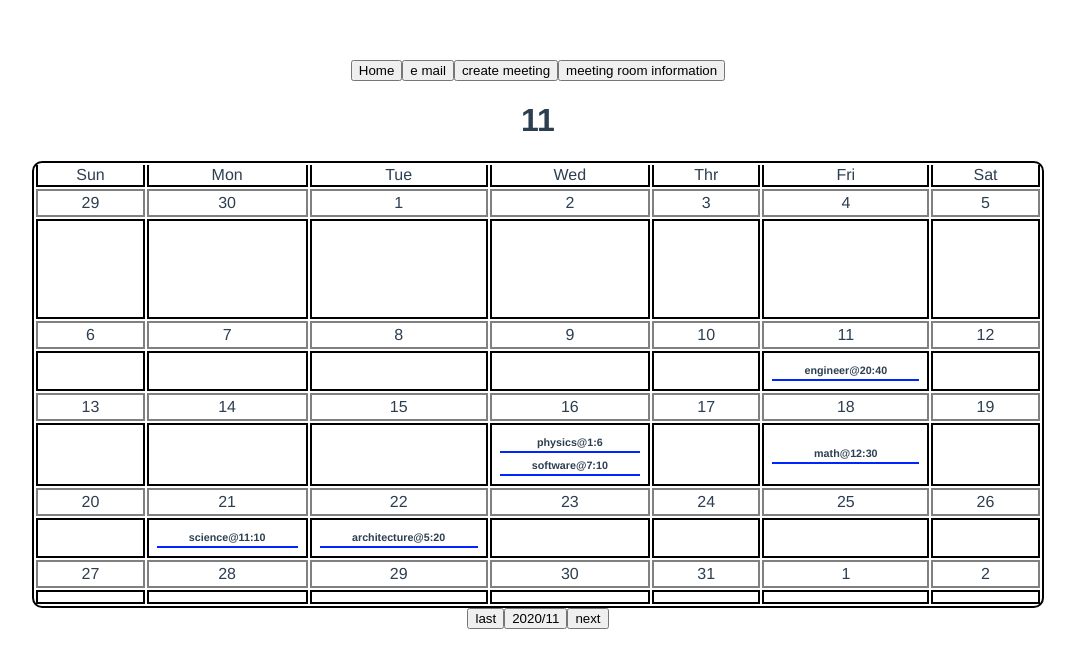
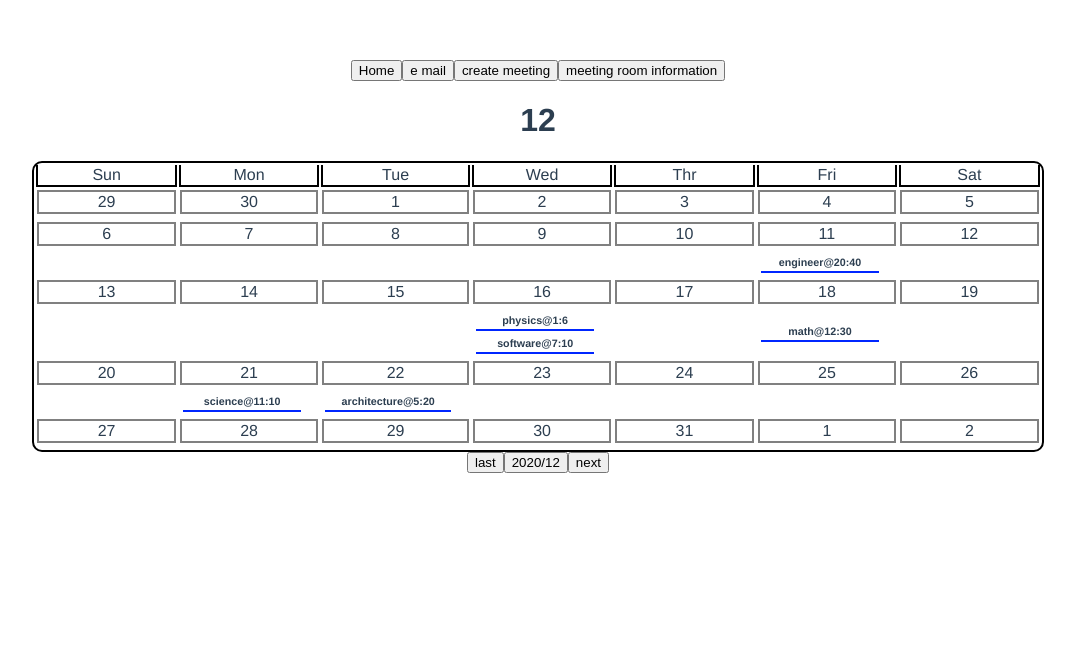
Before and after one commit to horacio195511/Virtual-Meeting-Room-Management, a Vue app: page / in a window 1280 px wide. Both pictures are taken after a click on the button "Home". Shown: the top 668 px of the page, without its empty margins (102-1177 px from the left). Built offline with nearby package versions, Linux system fonts and the light colour scheme.

Commit message:
need some more styling

```diff
--- a/src/components/Calendar.vue
+++ b/src/components/Calendar.vue
@@ -19,7 +19,7 @@
               @full-meeting-info="below='FullMeetingInfo'">
             </DateInfo>
             </tr>
-            <tr class="meetingRow">
+            <tr>
             <DateInfo
               v-for="date in cal[0]"
               :key="date.id"
@@ -123,7 +123,7 @@ export default {
   data() {
     return {
       currentDate: this.initialdate,
-      currentMonth: this.initialdate.getMonth(),
+      currentMonth: this.initialdate.getMonth() + 1,
       currentYear: this.initialdate.getFullYear(),
       cal: this.calGenerator(this.initialdate),
       // meeting request should be done here
@@ -149,12 +149,12 @@ export default {
     meetingRequest() {
       // get meeting list of the specific month from server
       const rawMeetings = [
-        { date: new Date(2020, 12, 18, 12, 30), topic: 'math' },
-        { date: new Date(2020, 12, 21, 11, 10), topic: 'science' },
-        { date: new Date(2020, 12, 22, 5, 20), topic: 'architecture' },
-        { date: new Date(2020, 12, 15, 25, 6), topic: 'physics' },
-        { date: new Date(2020, 12, 11, 20, 40), topic: 'engineer' },
-        { date: new Date(2020, 12, 15, 30, 70), topic: 'software' },
+        { start: new Date(2020, 12, 18, 12, 30), topic: 'math' },
+        { start: new Date(2020, 12, 21, 11, 10), topic: 'science' },
+        { start: new Date(2020, 12, 22, 5, 20), topic: 'architecture' },
+        { start: new Date(2020, 12, 15, 25, 6), topic: 'physics' },
+        { start: new Date(2020, 12, 11, 20, 40), topic: 'engineer' },
+        { start: new Date(2020, 12, 15, 30, 70), topic: 'software' },
       ];
       // sort it according to day
       // ex:
@@ -169,7 +169,7 @@ export default {
       }
       let i = 0;
       rawMeetings.forEach((element) => {
-        meetingsForDate[element.date.getDate()].push({ id: i += 1, meeting: element });
+        meetingsForDate[element.start.getDate()].push({ id: i += 1, meeting: element });
       });
       return meetingsForDate;
     },
@@ -240,9 +240,6 @@ export default {
   border-right: 2px solid black;
   border-left: 2px solid black;
 }
-.meetingRow{
-  height: 100px;
-}
 .component{
   display: block;
   margin-left: auto;
--- a/src/components/CancelUser.vue
+++ b/src/components/CancelUser.vue
@@ -1,35 +1,15 @@
 <template>
-  <td>
-      <div v-for="user in usersArr" :key="user">
-        <button @click="disinvite(user)">X</button><label>{{ user }}</label>
-      </div>
-      <input type="text" @keypress="onEnterPress" v-model="newUser">
-  </td>
+  <div>
+    <button @click="$emit('disinvite', attendee)">X</button><label>{{ attendee.user }}</label>
+  </div>
 </template>
 
 <script>
 export default {
   name: 'CancelUser',
-  props: ['attendees'],
-  data() {
-    return {
-      usersObj: this.attendees,
-      newUser: '',
-    };
-  },
-  computed:{
-    usersArr (){
-      let tmp = [];
-      this.usersObj.forEach(element => {
-        tmp.push(element.user);
-      });
-    }
-  },
+  props: ['attendee'],
   methods: {
     // there is something make the page reload !!
-    disinvite(user) {
-      this.usersArr.slice(this.users.indexOf(),1)
-    },
     onEnterPress() {
       let e;
       if (!e) e = window.event;
--- a/src/components/CreateMeeting.vue
+++ b/src/components/CreateMeeting.vue
@@ -24,7 +24,15 @@
       </tr>
       <tr>
           <td><label>參與人</label></td>
-          <CancelUser :attendees="attendee"></CancelUser>
+          <td>
+            <CancelUser
+              v-for="attendee in attendees"
+              :attendee="attendee"
+              :key="attendee.id"
+              @disinvite="disinvite">
+            </CancelUser>
+            <input type="text" v-model="newUser" @keydown="newAttendee($event)">
+          </td>
       </tr>
       <tr>
           <td></td>
@@ -43,6 +51,12 @@ export default {
   components: {
     CancelUser,
   },
+  data() {
+    return {
+      currentMeeting: this.meeting,
+      newUser: '',
+    };
+  },
   methods: {
     create() {
       // call the api to store the meeting
@@ -50,6 +64,26 @@ export default {
       // if meeting create was successful, create reminder
       // data is bind to the form
       this.$emit('create-reminder');
+    },
+    disinvite(attendee) {
+      // remove the user from the list of attendee in current meeting
+      const index = this.currentMeeting.attendee.indexOf(attendee);
+      this.currentMeeting.attendee.splice(index, 1);
+      this.$forceUpdate();
+      // send email to the user who are disinvite
+    },
+    newAttendee(event) {
+      const keyCode = event.key;
+      if (keyCode === 'Enter') {
+        // Enter pressed
+        // add the newUser to the list of attendee
+        // push the last id+1 to the array
+        const newID = this.currentMeeting.attendee[this.currentMeeting.attendee.length - 1].id + 1;
+        this.currentMeeting.attendee.push({ id: newID, user: this.newUser });
+        this.newUser = '';
+        this.$forceUpdate();
+        // we somehow have to invite the new user, or just send email to all of them
+      }
     },
   },
   computed: {
@@ -89,7 +123,7 @@ export default {
       }
       return '';
     },
-    attendee() {
+    attendees() {
       if (this.meeting !== undefined) {
         return this.meeting.attendee;
       }
--- a/src/components/DateInfo.vue
+++ b/src/components/DateInfo.vue
@@ -1,7 +1,7 @@
 <template>
-    <td :class="style">
-      <div v-if="date !== undefined" class="no-pad">{{ date }}</div>
-      <div>
+    <td>
+      <div v-if="date !== undefined" class="date">{{ date }}</div>
+      <div class="meetings" v-else-if="date === undefined">
         <sim-meet-info
           v-for='meeting in meetings'
           :key='meeting.id'
@@ -32,17 +32,17 @@ export default {
 
 <style scoped>
   .date{
-    height: 5%;
     border: 2px solid gray;
-    padding: 3px;
-    margin: 3px;
+    padding: 1px;
+    margin: 0px;
   }
   .meetings{
-    height: 100%;
-    border: 2px solid black;
-    padding: 5px
+    width: 90%;
+    border: 0px solid black;
+    padding: 0px;
+    overflow: auto;
   }
-  .no-pad{
-    padding: 0px;
+  td{
+    width: 10%;
   }
 </style>
--- a/src/components/Login.vue
+++ b/src/components/Login.vue
@@ -1,6 +1,6 @@
 <template>
 <div>
-  <table>
+  <table class="center">
     <tr>
       <td><label for="acccount">帳號</label></td>
       <td><input id="account" type="text"></td>
@@ -29,6 +29,13 @@ export default {
 };
 </script>
 
-<style>
-
+<style scoped>
+.center{
+  display: block;
+  margin: auto;
+  width: 30%;
+}
+td{
+  width: 30%;
+}
 </style>
--- a/src/components/SimMeetInfo.vue
+++ b/src/components/SimMeetInfo.vue
@@ -16,8 +16,8 @@ export default {
       let temp;
       if (this.meeting !== undefined) {
         const { topic } = this.meeting.meeting;
-        const { date } = this.meeting.meeting;
-        temp = `${topic}@${date.getHours()}:${date.getMinutes()}`;
+        const { start } = this.meeting.meeting;
+        temp = `${topic}@${start.getHours()}:${start.getMinutes()}`;
       } else {
         temp = '';
       }
```
